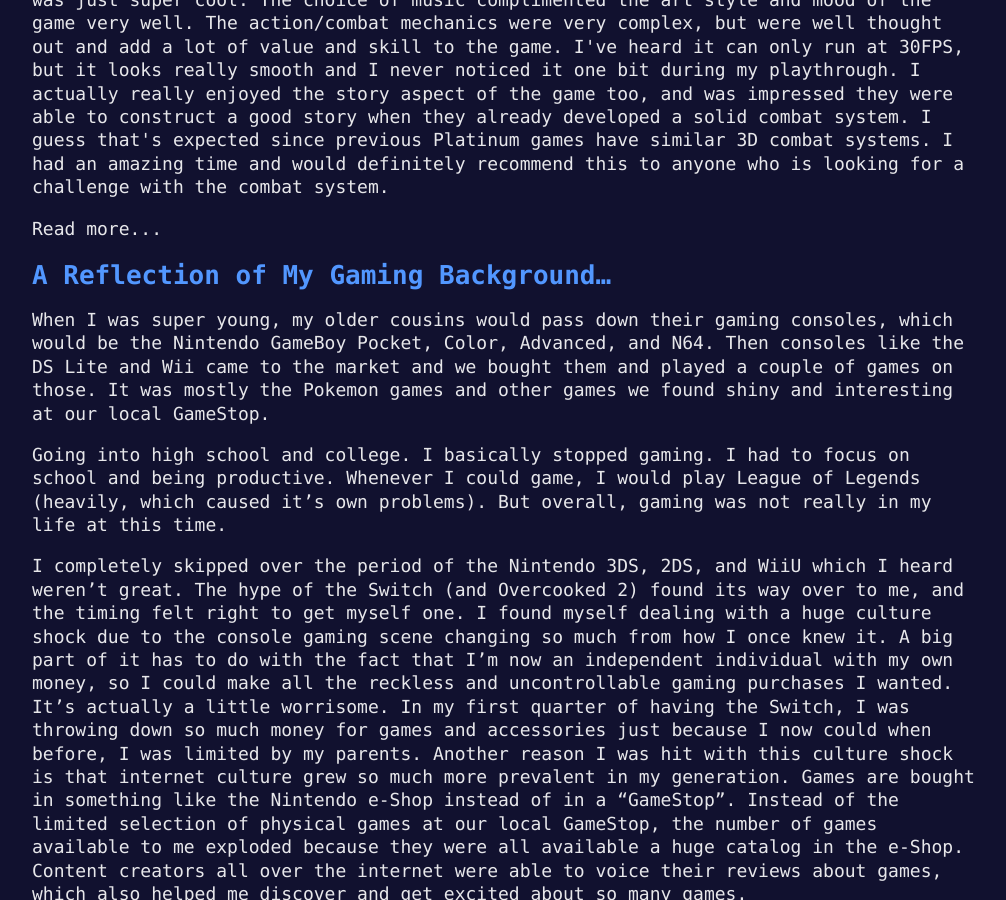
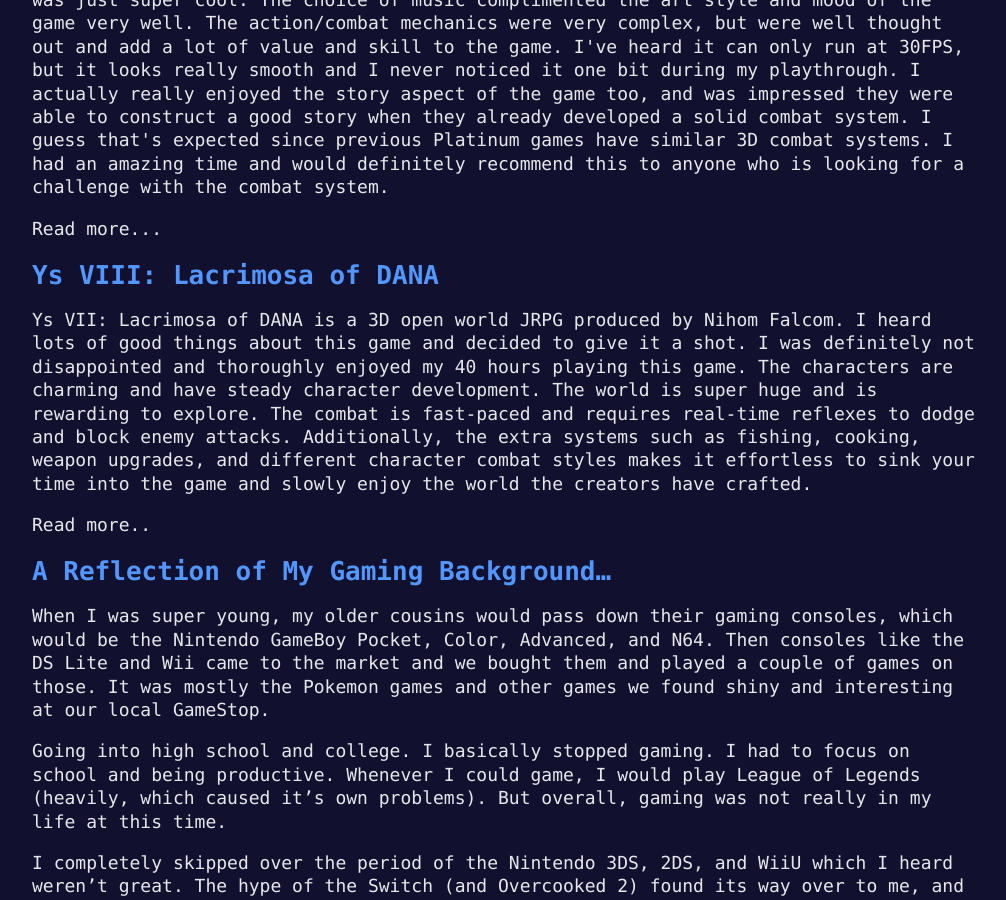
Before and after one commit to jeffreyxchan/jeffreyxchan.github.io, a Jekyll site: the page built from _posts/2019-05-26-switch-game-reviews.md, in a window 1280 px wide and 900 px high, scrolled down 6219 px. Shown: the whole window, without its empty margins (18-1024 px from the left). Built offline with Jekyll 4.4.1, drawn with Linux system fonts in a browser that asks for light colours.

Commit message:
Ys VIII Review

```diff
--- a/_data/switch_game_tier.yml
+++ b/_data/switch_game_tier.yml
@@ -21,6 +21,9 @@
 
       - name: "ASTRAL CHAIN"
         image: "https://www.nintendo.com/content/dam/noa/en_US/games/switch/a/astral-chain-switch/Switch_AstralChain_box.png/_jcr_content/renditions/cq5dam.thumbnail.319.319.png"
+
+      - name: "Ys VIII: Lacrimosa of DANA"
+        image: "https://www.nintendo.com/content/dam/noa/en_US/games/switch/y/ys-viii-lacrimosa-of-dana-switch/Switch_YsVIII-LacrimosaOfDANA_box.png/_jcr_content/renditions/cq5dam.thumbnail.319.319.png"
 
   - title: A
     items:
--- a/_posts/2019-05-26-switch-game-reviews.md
+++ b/_posts/2019-05-26-switch-game-reviews.md
@@ -456,6 +456,26 @@
 <p id="show-more-button">Read more...</p>
 </div>
 
+<!-- Ys VIII: Lacrimosa of DANA -->
+<h1 class="game-title" id="ys-viii-lacrimosa-of-dana">Ys VIII: Lacrimosa of DANA</h1>
+<div class="game-review-container">
+<p id="game-review">
+Ys VII: Lacrimosa of DANA is a 3D open world JRPG produced by Nihom Falcom. I heard lots of good things about this game and decided to give it a shot. I was definitely not disappointed and thoroughly enjoyed my 40 hours playing this game. The characters are charming and have steady character development. The world is super huge and is rewarding to explore. The combat is fast-paced and requires real-time reflexes to dodge and block enemy attacks. Additionally, the extra systems such as fishing, cooking, weapon upgrades, and different character combat styles makes it effortless to sink your time into the game and slowly enjoy the world the creators have crafted.
+</p>
+
+<div id="more" class="text">
+
+Personally, I definitely noticed a reduced quality in visuals for the Nintendo Switch. Because of this, I was left wishing I had played the game on a platform like the PS4, which would feature smoother animations (best for combat) as well as better textures and definitions across the island. Other aspects of the art, such as the cut scenes, are probably the same across platforms. It didn't bother me too much and I eventually got used to it. But a higher quality would've been nice.
+
+I felt like Dana's character was a bit sloppy, especially towards the end. After finishing the game, I was left wondering what to make of her as a character. Her reactions to the various MAJOR events in her life don't seem very convincing and she seems to not be impacted by them, when realistically a stronger character might've been more strongly impacted by such events. The events in Dana's upbringing are a bit more interesting than the other characters and I think the writers could've done a better job fleshing her out and convincing me that's she's worthy of being a main heroine.
+
+In the game, you have this Castaway Village comprised of the people you find in the world. I found one of the coolest features to be how the village evolves and changes as your progress through the story. I felt like every time I came back to the village, there was some new feature built by Dogi and the villagers, which made them come to life a little because it's like they weren't just sitting there doing nothing. I'm usually not a fan of the dialogue between characters that aren't directly related to progressing the story, but the dialogue of the villagers changes when you progress through the story, which does even more to bring them to life. The villagers didn't feel like mindless robots that repeated the same line for the 100th time when you talked to them. There are definitely more features built by Nihom Falcom that made this game cool, but I felt this feature was especially worth noting.
+
+<b>A comparison with Xenoblade Chronicles 2:</b> It might not be entirely fair to compare these two games, but I think it's fair to say that despite being slightly older, Ys VIII has elements of gameplay that XB2 lacked. The combat system in XB2 was slow and basically had you waiting to press buttons. The Ys VIII combat system just felt super nice to play and you actually had to put effort and concentration into beating enemies. The world of Ys VII was no optimized for the Switch. The assets definitely had to be scaled back in order for performance to keep up. The world rendered in XB2 is absolutely gorgeous and it's textures and definition don't sacrifice any performance.
+</div>
+<p id="show-more-button">Read more..</p>
+</div>
+
 <!-- OTHER COMMENTS -->
 
 # A Reflection of My Gaming Background...
```
